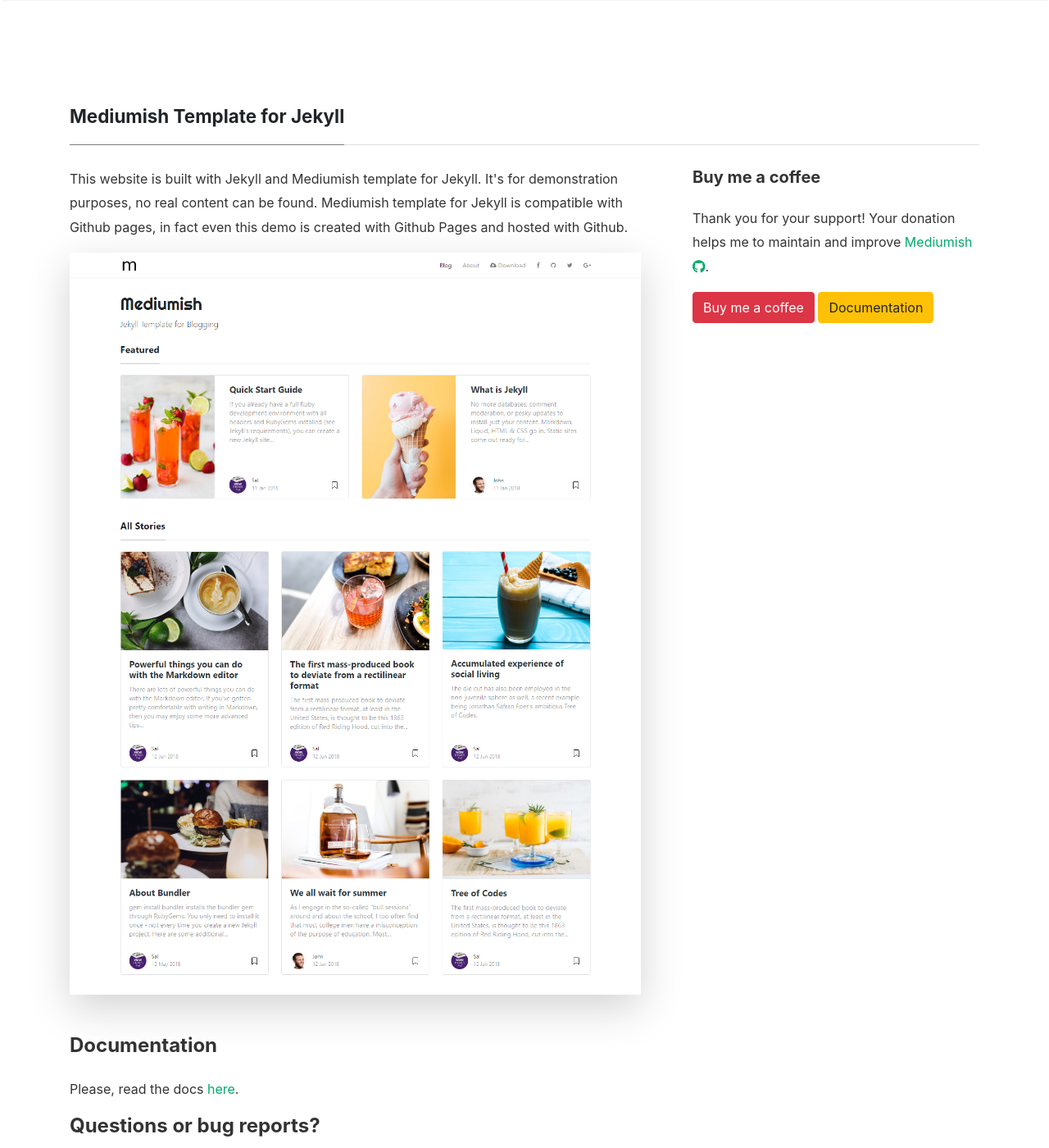
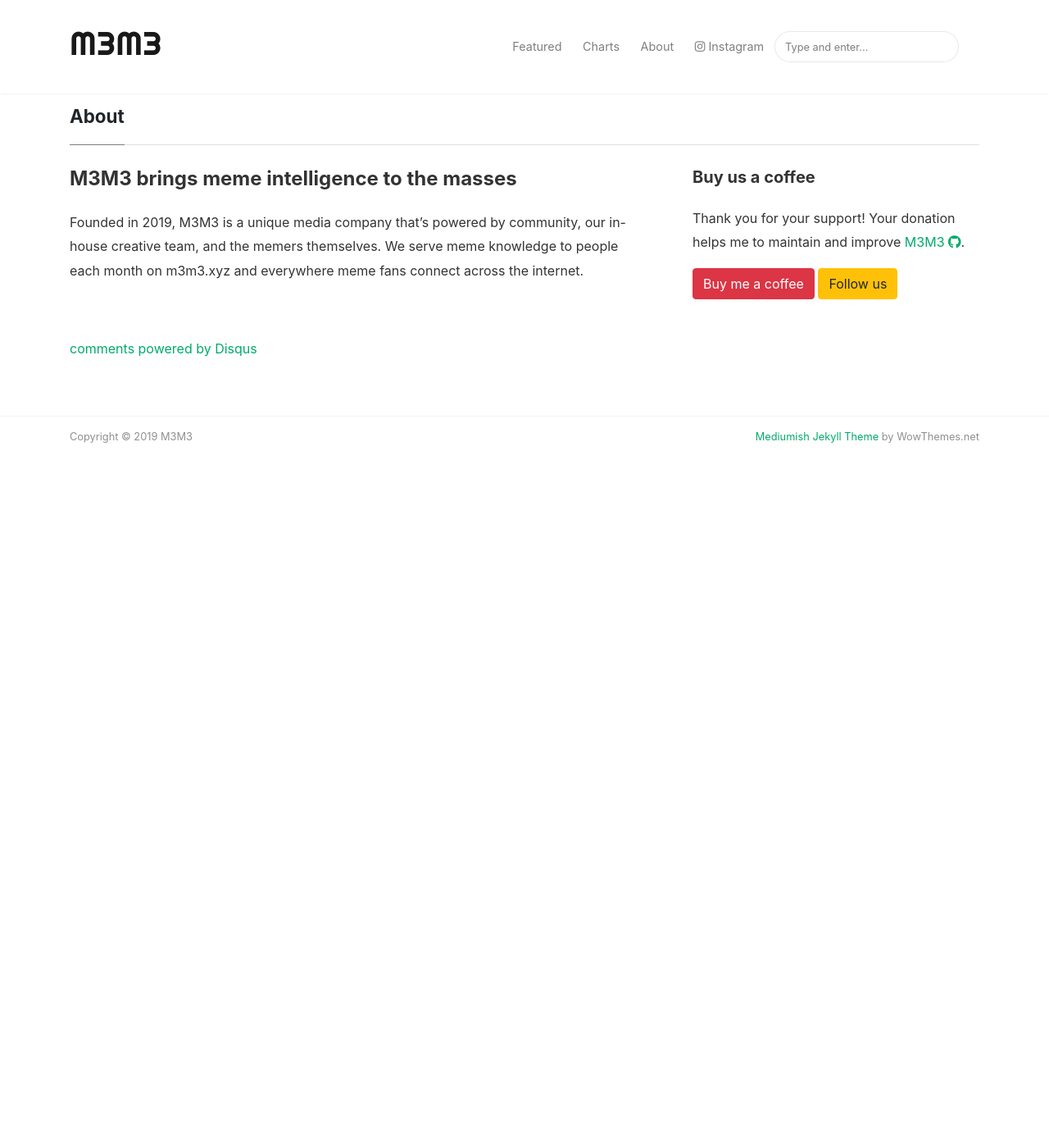
Before and after one commit to m3m3-productions/m3m3-productions.github.io, a Jekyll site: the page built from _pages/about.md, in a window 1280 px wide and 1400 px high. Shown: the whole window at 82% size. Built offline with Jekyll 4.4.1, drawn with Linux system fonts in a browser that asks for light colours; nearby versions of some CDN libraries; comment, search, counter and statistics services are not loaded; some of the changed text lies outside the part shown.

Commit message:
Update about.md

```diff
--- a/_pages/about.md
+++ b/_pages/about.md
@@ -1,6 +1,6 @@
 ---
 layout: page
-title: Mediumish Template for Jekyll
+title: About
 permalink: /about
 comments: true
 ---
@@ -8,27 +8,20 @@ comments: true
 <div class="row justify-content-between">
 <div class="col-md-8 pr-5">
 
-<p>This website is built with Jekyll and Mediumish template for Jekyll. It's for demonstration purposes, no real content can be found. Mediumish template for Jekyll is compatible with Github pages, in fact even this demo is created with Github Pages and hosted with Github.</p>
+<h4>M3M3 brings meme intelligence to the masses</h4>
 
-<p class="mb-5"><img class="shadow-lg" src="{{site.baseurl}}/assets/images/mediumish-jekyll-template.png" alt="jekyll template mediumish" /></p>
-<h4>Documentation</h4>
-
-<p>Please, read the docs <a href="https://bootstrapstarter.com/bootstrap-templates/template-mediumish-bootstrap-jekyll/">here</a>.</p>
-
-<h4>Questions or bug reports?</h4>
-
-<p>Head over to our <a href="https://github.com/wowthemesnet/mediumish-theme-jekyll">Github repository</a>!</p>
+<p>Founded in 2019, M3M3 is a unique media company that’s powered by community, our in-house creative team, and the memers themselves. We serve meme knowledge to people each month on m3m3.xyz and everywhere meme fans connect across the internet.</p>
 
 </div>
 
 <div class="col-md-4">
 
 <div class="sticky-top sticky-top-80">
-<h5>Buy me a coffee</h5>
+<h5>Buy us a coffee</h5>
 
-<p>Thank you for your support! Your donation helps me to maintain and improve <a target="_blank" href="https://github.com/wowthemesnet/mediumish-theme-jekyll">Mediumish <i class="fab fa-github"></i></a>.</p>
+<p>Thank you for your support! Your donation helps me to maintain and improve <a target="_blank" href="/">M3M3 <i class="fab fa-github"></i></a>.</p>
 
-<a target="_blank" href="https://www.wowthemes.net/donate/" class="btn btn-danger">Buy me a coffee</a> <a target="_blank" href="https://bootstrapstarter.com/bootstrap-templates/template-mediumish-bootstrap-jekyll/" class="btn btn-warning">Documentation</a>
+<a target="_blank" href="/" class="btn btn-danger">Buy me a coffee</a> <a target="_blank" href="/" class="btn btn-warning">Follow us</a>
 
 </div>
 </div>
```
